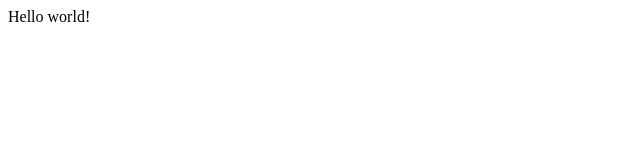
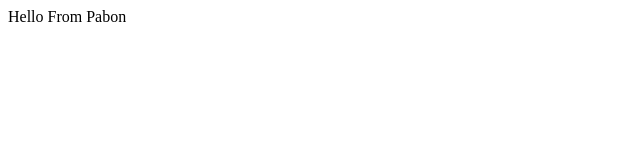
Before and after one commit to shahnawaz-pabon/shahnawaz-pabon.github.io, a Gatsby site: page / in a window 1280 px wide. Shown: the full height of the page, 0-640 px from the left. Built offline with nearby package versions, Linux system fonts and the light colour scheme; Gatsby itself is replaced by a stand-in of ours.

Commit message:
Layout and component added

```diff
--- /dev/null
+++ b/src/layout/index.js
@@ -0,0 +1,22 @@
+import React, { Component } from 'react';
+import { Link } from 'gatsby';
+
+export default class Layout extends Component {
+
+  componentDidMount() {
+
+  }
+
+  componentWillUnmount() {
+
+  }
+
+  render() {
+
+    return (
+        <nav>
+            <div>Hello From Pabon</div>
+        </nav>
+    )
+  }
+}
--- a/src/pages/index.js
+++ b/src/pages/index.js
@@ -1,3 +1,14 @@
- import React from "react"
+ import React from "react";
 
-export default () => <div>Hello world!</div>
+ import Layout from '../layout';
+
+ class Index extends React.Component {
+     render(){
+        return (
+            <Layout >
+            </Layout>
+        )
+     }
+ }
+
+export default Index;
```
Also changed, not shown: src/components/Navigation.js (added).
